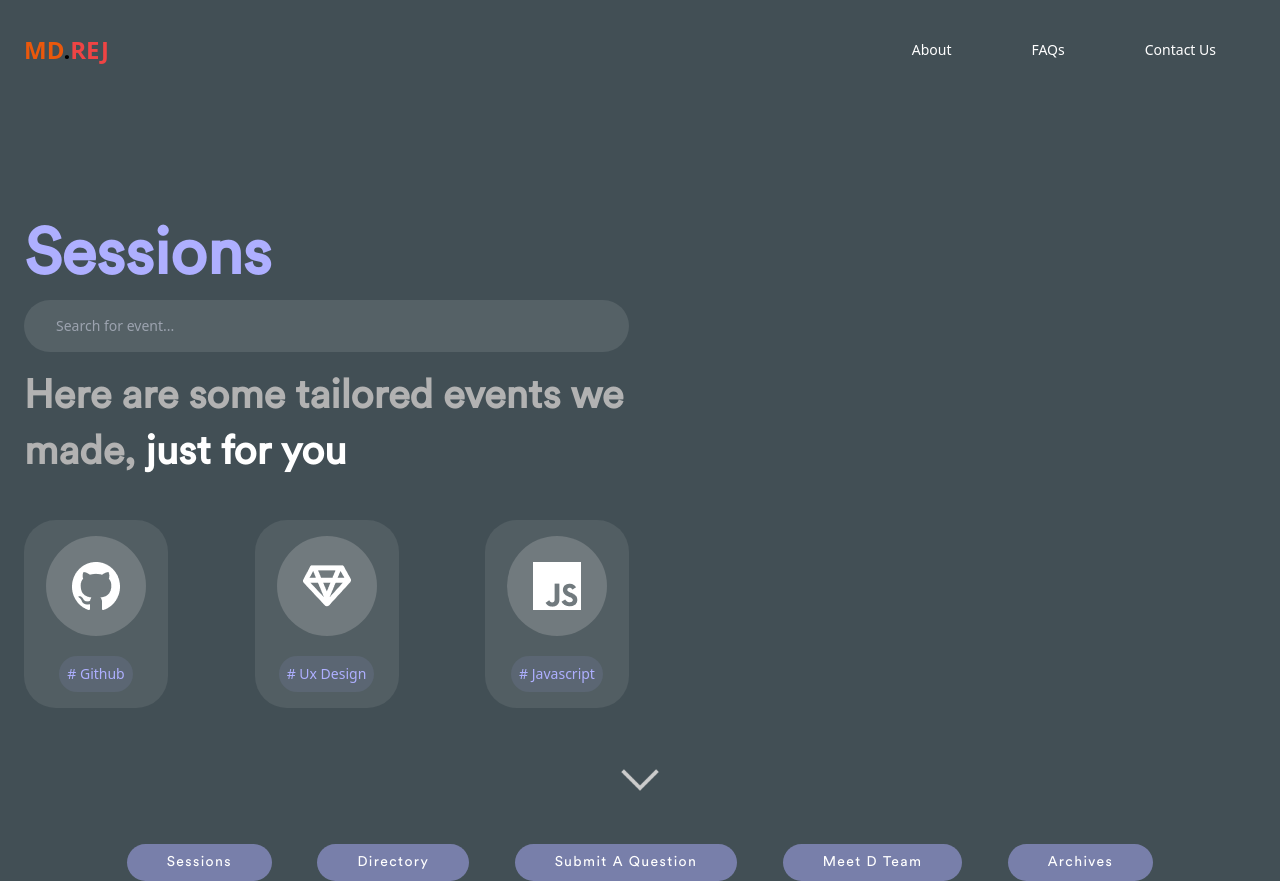
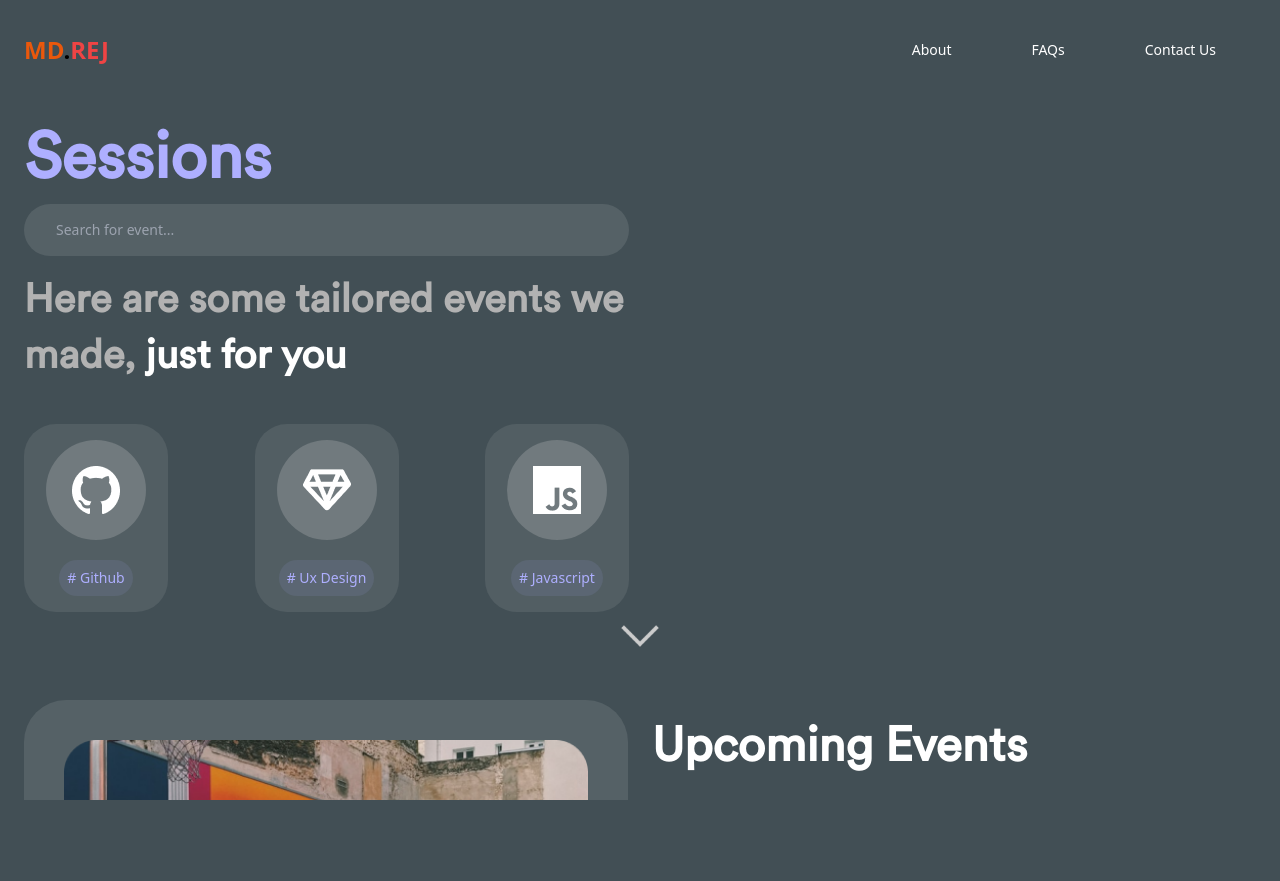
Before and after one commit to rejoan121615/event-handler-react, a React (Vite) app: page /sessions in a window 1280 px wide. After the commit the page ends 800 px from the top, so only its background shows below. Built offline with nearby package versions, Linux system fonts and the light colour scheme.

Commit message:
slide animation and router added

```diff
--- a/index.html
+++ b/index.html
@@ -7,7 +7,7 @@
     <title>Vite App</title>
   </head>
   <body>
-    <div id="root"></div>
+    <div id="root" class=" overflow-x-hidden"></div>
     <div id="portals-root"></div>
     <script type="module" src="/src/main.jsx"></script>
   </body>
--- a/src/component/MainPageIntro.jsx
+++ b/src/component/MainPageIntro.jsx
@@ -1,4 +1,4 @@
-import React, { useState } from "react";
+import React, { useState, useRef } from "react";
 import SessionsIntro from "./SessionsIntro";
 import AllEventsPage from "./AllEventsPage";
 import HighlightCard from "../ui/HighlightCard";
@@ -12,33 +12,36 @@ const MainPageIntro = (props) => {
     const [sessionEventToggle, setSessionEventToggle] = useState(false);
     const [showGetStarted, setShowGetStarted] = useState(false);
 
+    const wrapperRef = useRef()
+
     const showGetStartedHandler = () => {
         setShowGetStarted(!showGetStarted);
     };
 
-    const showHideHandler = () => {
-        setSessionEventToggle(!sessionEventToggle);
+    const translateHandler = () => {
+        wrapperRef.current.classList.toggle("sessionTranslate")
     };
 
     return (
-        <section>
+        <section className="">
             {/* intro container  */}
             <div className="container py-12 md:py-24 relative xl:py-12">
-                {!sessionEventToggle && <SessionsIntro />}
-                <div className="relative">
-                    {/* button  */}
-                    <button
-                        onClick={showHideHandler}
-                        className="w-12 h-10 pointer block mx-auto"
-                    >
-                        <img src={DownArrow} alt="" />
-                    </button>
-                    {/* event content          */}
-                    {sessionEventToggle && (
+                <div ref={wrapperRef} className=" 2xl:flex 2xl:w-[170vw] 2xl:items-center 2xl:transition-all">
+                    <SessionsIntro />
+                    <div className="relative 2xl:container 2xl:px-0 2xl:flex 2xl:items-center 2xl:px-12">
+                        {/* button  */}
+                        <button
+                            onClick={translateHandler}
+                            className="w-12 h-10 pointer block mx-auto 2xl:w-28 2xl:h-28 mxl:-translate-x-5"
+                        >
+                            <img className=" 2xl:rotate-90 " src={DownArrow} alt="" />
+                        </button>
+                        {/* event content          */}
+
                         <div
                             className="
                         left grid grid-cols-1 gap-y-6 mt-12 relative lg:grid-cols-2 lg:gap-x-6 2xl:grid-cols-3
-                        2xl:gap-x-10
+                        2xl:gap-x-10 2xl:mt-0
 
                       "
                         >
@@ -49,11 +52,13 @@ const MainPageIntro = (props) => {
                             <TitleCard />
                             <UpcomingEvents />
                         </div>
-                    )}
+                    </div>
                 </div>
             </div>
             {/* get started portals  */}
-            {showGetStarted && <GetStartedPortal closeHandler={showGetStartedHandler} />}
+            {showGetStarted && (
+                <GetStartedPortal closeHandler={showGetStartedHandler} />
+            )}
         </section>
     );
 };
--- a/src/component/SessionsIntro.jsx
+++ b/src/component/SessionsIntro.jsx
@@ -24,7 +24,7 @@ const SessionsIntro = () => {
     ]);
 
     return (
-        <div className="w-full mt-24 mb-12 sm:w-[470px] md:w-[530px] xl:w-[605px]">
+        <div className="w-full mt-24 mb-12 sm:w-[470px] md:w-[530px] xl:w-[605px] xl:my-0">
             <h1 className="display-1">Sessions</h1>
             {/* search bar  */}
             <input
--- a/src/index.css
+++ b/src/index.css
@@ -65,3 +65,14 @@ body {
 #root {
     @apply py-4 xl:py-6 md:flex md:flex-col md:justify-between md:h-screen;
 }
+
+@media screen and (min-width: 1536px) {
+    .sessionTranslate {
+        transform: translateX(-33%);
+    }
+}
+@media screen and (min-width: 1700px) {
+    .sessionTranslate {
+        transform: translateX(-31%);
+    }
+}
--- a/tailwind.config.js
+++ b/tailwind.config.js
@@ -40,6 +40,7 @@ module.exports = {
             gridTemplateColumns: {
                 "lg-1/1.2": "1fr 1.3fr",
                 "lg-1/0.8": "1fr 0.8fr",
+                "sess-xl-col": '1.2fr 1fr 1.2fr'
             },
             backgroundImage: {
                 "intro-card-bd": "url('./src/assets/img/directory/graph.png')",
```
